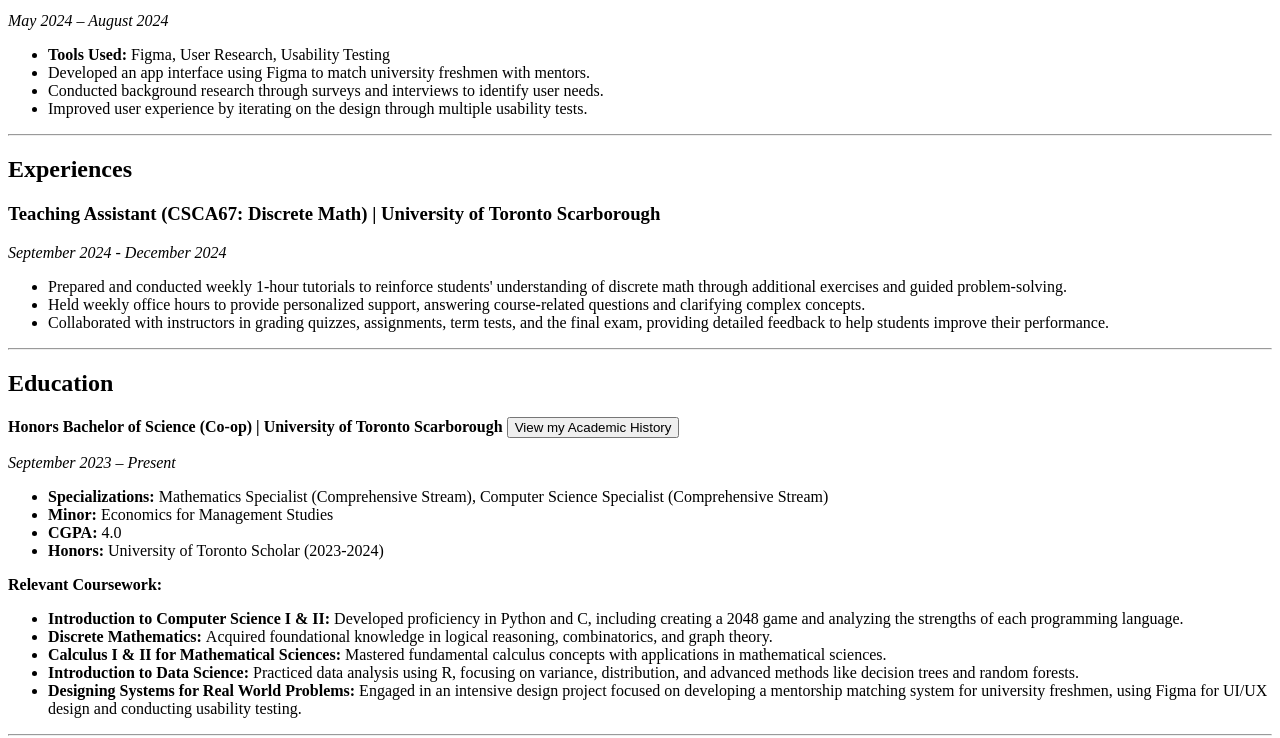
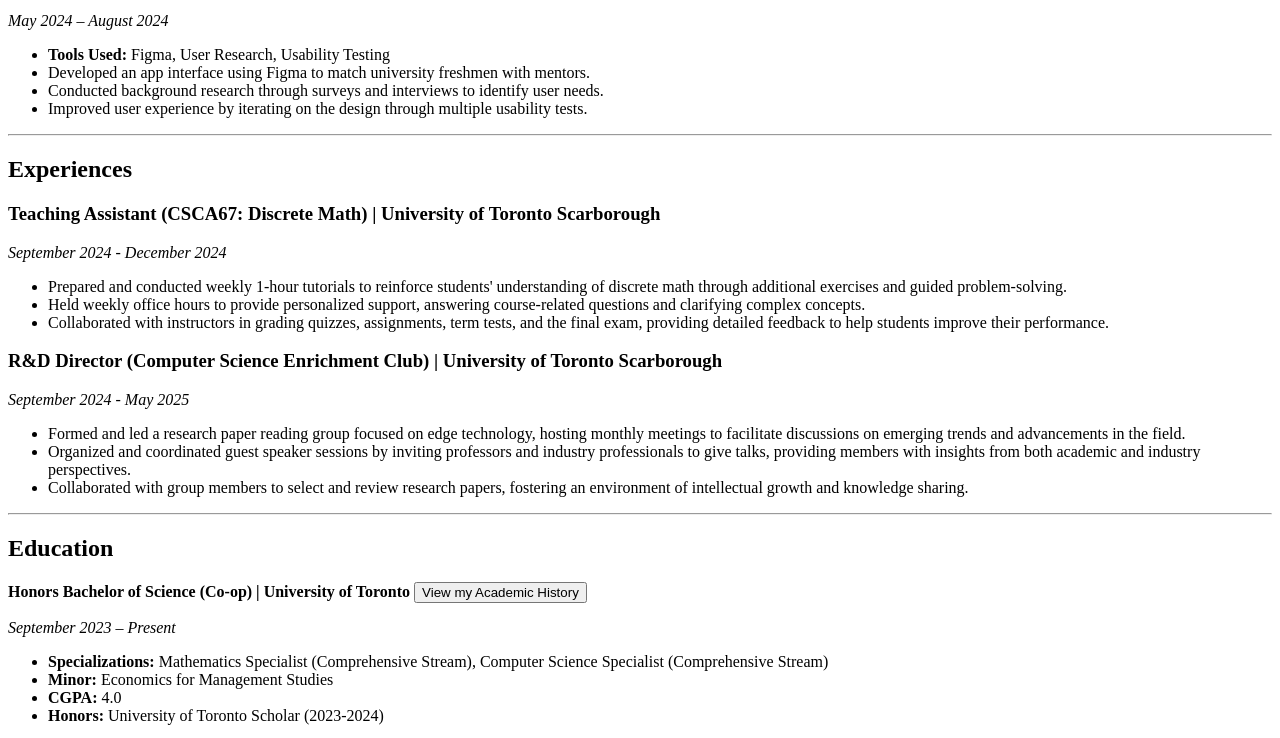
Before and after one commit to fuyuze2004/my-personal-page, a plain HTML site: page index.html in a window 1280 px wide. Shown: the part 1577-2315 px from the top of the page. Drawn offline with Linux system fonts and the light colour scheme.

Commit message:
improve my resume

```diff
--- a/index.html
+++ b/index.html
@@ -22,7 +22,7 @@
 		<hr><hr><h2>About me</h2>
 		<img src="images/my-photo.jpg" alt="My photo" width="283" height="290">
 		<h3>Biograpy</h3>
-		<p>I am Yuze Fu, a dedicated second-year student at the University of Toronto Scarborough, pursuing an Honors Bachelor
+		<p>I am Yuze Fu, a dedicated second-year student at the University of Toronto, pursuing an Honors Bachelor
 		of Science with dual specializations in Mathematics and Computer Science. My academic journey is driven by a passion
 		for problem-solving and a strong foundation in programming, particularly in C and Python. My experiences range from
 		winning a prestigious award in the National Olympiad in Informatics to developing creative solutions through
@@ -99,10 +99,20 @@
 			<li>Collaborated with instructors in grading quizzes, assignments, term tests, and the final exam, providing
 			detailed feedback to help students improve their performance.</li>
 		</ul>
+		<h3>R&amp;D Director (Computer Science Enrichment Club) | University of Toronto Scarborough</h3>
+		<p><i>September 2024 - May 2025</i></p>
+		<ul>
+			<li>Formed and led a research paper reading group focused on edge technology, hosting monthly
+			meetings to facilitate discussions on emerging trends and advancements in the field.</li>
+			<li>Organized and coordinated guest speaker sessions by inviting professors and industry professionals
+			to give talks, providing members with insights from both academic and industry perspectives.</li>
+			<li>Collaborated with group members to select and review research papers, fostering an environment
+			of intellectual growth and knowledge sharing.</li>
+		</ul>
 
 		<a name="education"></a>
 		<hr><h2>Education</h2>
-		<p><strong>Honors Bachelor of Science (Co-op) | University of Toronto Scarborough </strong>
+		<p><strong>Honors Bachelor of Science (Co-op) | University of Toronto</strong>
 		<a href="documents/Academic History.pdf"><button>View my Academic History</button></a></p>
 		<p><i>September 2023 – Present</i></p>
 		<ul>
```
Also changed, not shown: 1 other file.
